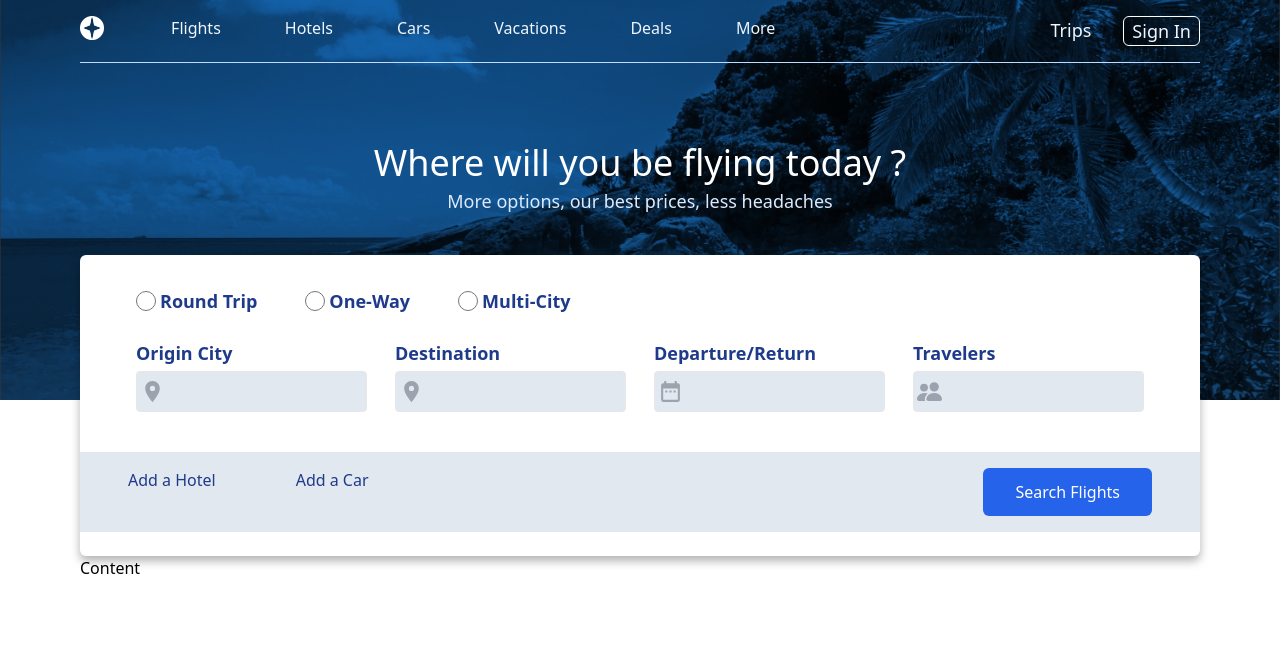
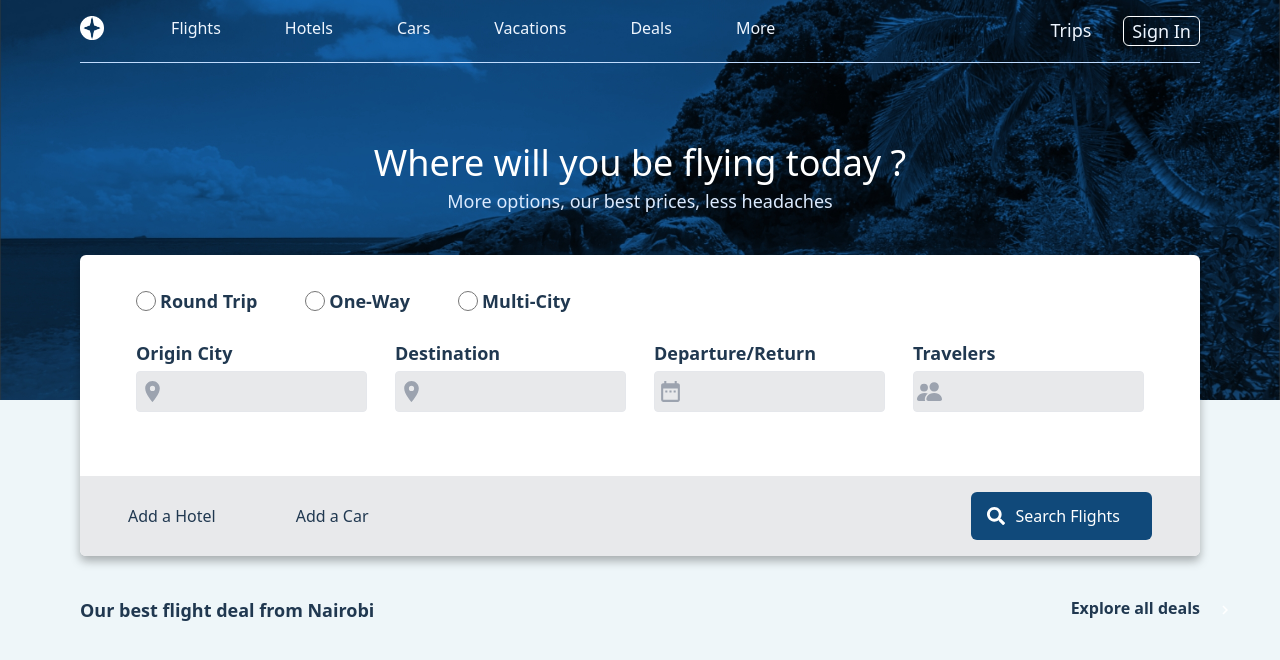
Before and after one commit to Sam516-Dev/my-project, a React (Create React App) app: page / in a window 1280 px wide. Shown: the top 660 px of the page. Built offline with nearby package versions, Linux system fonts and the light colour scheme.

Commit message:
content component
Signed-off-by: Sam516-Dev <samuelnjoroge3455@gmail.com>

```diff
--- a/src/App.css
+++ b/src/App.css
@@ -1,5 +1,9 @@
 .App {
   text-align: center;
+}
+
+.body{
+background-color: red;
 }
 
 .App-logo {
--- a/src/App.js
+++ b/src/App.js
@@ -9,10 +9,10 @@ import Bg from './Media/Assets/Bg.jpg'
 
 function App() {
   return (
-    <div>
+    <div className='bg-my-bg-color'>
       <img src={Bg} alt="bg" className=" absolute object-cover w-full h-[25rem]" />
 
-      <div className="  relative mx-20 h-screen">
+      <div className=" relative mx-20 h-screen">
         <Navbar />
         <FrontBar />
         <Content />
--- a/src/components/Content.js
+++ b/src/components/Content.js
@@ -1,8 +1,24 @@
 import React from 'react'
+import { MdNavigateNext } from 'react-icons/md'
+
+//MdNavigateNext
 
 const Content = () => {
   return (
-    <div>Content</div>
+    <div className="flex justify-between mt-10">
+      <h2 className=" text-my-text-color text-lg font-bold">
+        Our best flight deal from Nairobi
+      </h2>
+
+      <div className='flex'>
+        <p className=" text-my-text-color font-semibold text-base ">
+          Explore all deals
+        </p>
+        <div className="flex relative items-center">
+          <MdNavigateNext size={18} className="absolute ml-4 text-white" />
+        </div>
+      </div>
+    </div>
   )
 }
 
--- a/src/components/FrontBar.js
+++ b/src/components/FrontBar.js
@@ -1,29 +1,30 @@
 import React from 'react'
 import { MdLocationOn, MdDateRange } from 'react-icons/md'
 import { BsPeopleFill } from 'react-icons/bs'
+import { FaSearch } from 'react-icons/fa'
 
-//MdLocationOn MdDateRange BsPeopleFill
+//MdLocationOn MdDateRange BsPeopleFill FaSearch
 
 function FrontBar() {
   return (
     <div>
       <div className=" relative overflow-hidden bg-white py-36 drop-shadow-[0_5px_5px_rgba(0,0,0,0.30)] rounded-md mt-10">
         <form className=" px-14  flex -mt-28 items-center gap-12">
-          <div className="gap-1 text-blue-900 font-semibold text-lg flex items-center">
+          <div className="gap-1 text-my-text-color font-semibold text-lg flex items-center">
             <input
               type="radio"
               className="form-radio text-indigo-600 h-5 w-5"
             />
             <label> Round Trip</label>
           </div>
-          <div className=" text-blue-900 font-semibold text-lg flex items-center gap-1">
+          <div className=" text-my-text-color font-semibold text-lg flex items-center gap-1">
             <input
               type="radio"
               className="form-radio text-indigo-600 h-5 w-5"
             />
             <label> One-Way</label>
           </div>
-          <div className=" text-blue-900 font-semibold text-lg flex items-center gap-1">
+          <div className=" text-my-text-color font-semibold text-lg flex items-center gap-1">
             <input
               type="radio"
               className="form-radio text-indigo-600 h-5 w-5"
@@ -33,68 +34,72 @@ function FrontBar() {
         </form>
 
         <div className=" px-14 mt-6  flex items-center justify-between gap-7">
-          <div className=" text-blue-900 font-semibold text-lg flex flex-col gap-1">
+          <div className="text-my-text-color font-semibold text-lg flex flex-col gap-1">
             <label> Origin City </label>
             <div className="flex relative items-center">
               <MdLocationOn size={25} className="absolute ml-1 text-gray-400" />
               <input
                 type="text"
-                class="appearance-none border bg-slate-200 rounded w-full py-2 px-3 text-gray-700 font-normal text-lg leading-tight focus:outline-none focus:shadow-outline"
+                class="appearance-none border bg-my-gray-color rounded w-full py-2 px-3 text-gray-700 font-normal text-lg leading-tight focus:outline-none focus:shadow-outline"
                 id="username"
               />
             </div>
           </div>
-          <div className=" text-blue-900 font-semibold flex-col text-lg flex gap-1">
+          <div className="text-my-text-color font-semibold flex-col text-lg flex gap-1">
             <label> Destination </label>
             <div className="flex relative items-center">
               <MdLocationOn size={25} className="absolute ml-1 text-gray-400" />
               <input
                 type="text"
-                class="appearance-none bg-slate-200 border rounded w-full py-2 px-3 text-gray-700 font-normal text-lg leading-tight focus:outline-none focus:shadow-outline"
+                class="appearance-none bg-my-gray-color border rounded w-full py-2 px-3 text-gray-700 font-normal text-lg leading-tight focus:outline-none focus:shadow-outline"
                 id="username"
               />
             </div>
           </div>
 
-          <div className=" text-blue-900 font-semibold flex-col text-lg flex items-start gap-1">
+          <div className="text-my-text-color font-semibold flex-col text-lg flex items-start gap-1">
             <label> Departure/Return </label>
             <div className="flex relative items-center">
               <MdDateRange size={25} className="absolute ml-1 text-gray-400" />
               <input
                 type="text"
-                class="appearance-none bg-slate-200 border rounded w-full py-2 px-3 text-gray-700 font-normal text-lg leading-tight focus:outline-none focus:shadow-outline"
+                class="appearance-none bg-my-gray-color border rounded w-full py-2 px-3 text-gray-700 font-normal text-lg leading-tight focus:outline-none focus:shadow-outline"
                 id="username"
               />
             </div>
           </div>
 
-          <div className=" text-blue-900 font-semibold flex-col text-lg flex  gap-1">
+          <div className="text-my-text-color font-semibold flex-col text-lg flex  gap-1">
             <label> Travelers </label>
             <div className="flex relative items-center">
               <BsPeopleFill size={25} className="absolute ml-1 text-gray-400" />
               <input
                 type="text"
-                class="appearance-none bg-slate-200 border rounded w-full py-2 px-3 text-blue-600 font-normal text-lg leading-tight focus:outline-none focus:shadow-outline"
+                class="appearance-none bg-my-gray-color border rounded w-full py-2 px-3 text-blue-600 font-normal text-lg leading-tight focus:outline-none focus:shadow-outline"
                 id="username"
               />
             </div>
           </div>
         </div>
 
-        <div className=" px-12 absolute mt-10 mx-auto w-full py-4 bg-slate-200">
-          <div className="flex justify-between">
+        <div className=" px-12 absolute mt-16 mx-auto w-full py-4 bg-my-gray-color">
+          <div className="flex items-center justify-between">
             <div className="flex gap-20">
-              <label className="text-blue-900 font-medium"> Add a Hotel </label>
+              <label className="text-my-text-color font-medium"> Add a Hotel </label>
               <div>
-                <label className="text-blue-900 font-medium"> Add a Car </label>
+                <label className="text-my-text-color font-medium"> Add a Car </label>
               </div>
             </div>
+
             <div>
-              <button className="bg-blue-600 px-8 rounded-md  py-3">
-                <label className="text-white font-medium">
-                  Search Flights
-                </label>
-              </button>
+              <div className="flex relative items-center">
+                <FaSearch size={18} className="absolute ml-4 text-white" />
+                <button className="bg-my-btn-color px-8 rounded-md  py-3">
+                  <label className="text-white ml-3 font-medium">
+                    Search Flights
+                  </label>
+                </button>
+              </div>
             </div>
           </div>
         </div>
--- a/tailwind.config.js
+++ b/tailwind.config.js
@@ -1,10 +1,17 @@
 /** @type {import('tailwindcss').Config} */
 module.exports = {
-  content: [
-    "./src/**/*.{js,jsx,ts,tsx}",
-  ],
+  content: ['./src/**/*.{js,jsx,ts,tsx}'],
   theme: {
-    extend: {},
+    extend: {
+      colors: {
+        'my-bg-color': '#eef6f9', //color #ECECFB
+        'my-gray-color' : '#e8e9eb',
+        'my-btn-color': '#10497a', //color
+        'my-text-color': '#203850', //
+        'my-border-color': '#737477', //
+        'my-btn2-color': '#5766c3', // #5766c3
+      },
+    },
   },
   plugins: [],
 }
```
